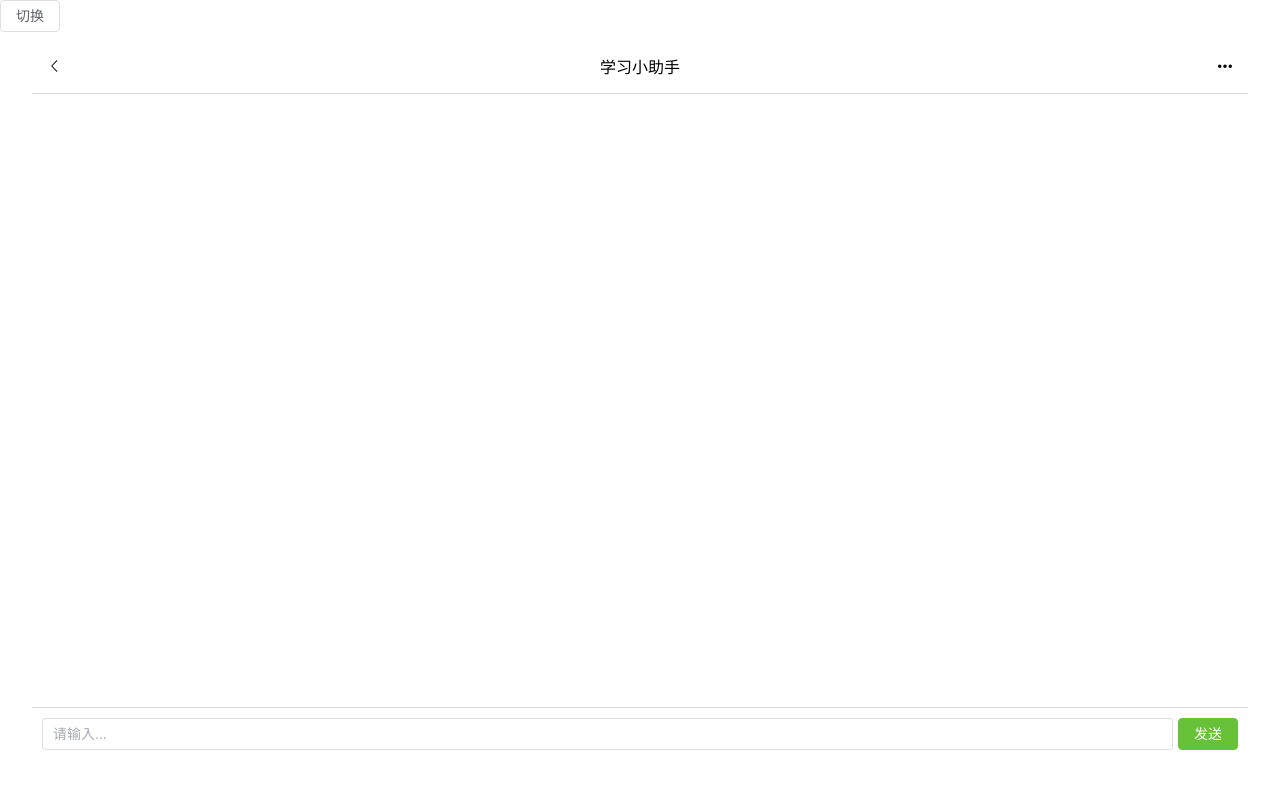
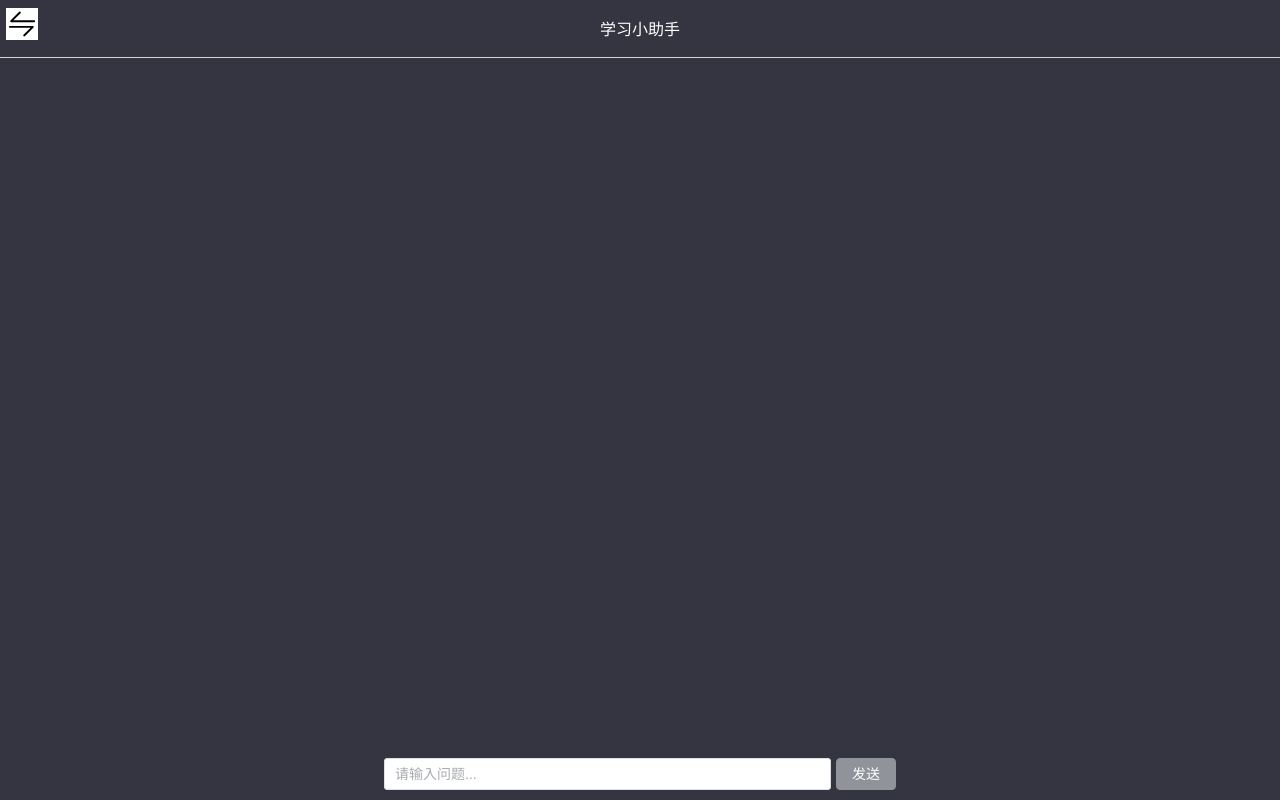
Before and after one commit to CodingAndSleeping/chatgpt-api, a Vue app: page / in a window 1280 px wide. Built offline with nearby package versions, Linux system fonts and the light colour scheme.

Commit message:
增加github-markdown-css暗色样式

```diff
--- a/src/App.vue
+++ b/src/App.vue
@@ -11,10 +11,15 @@ let flag = ref<boolean>(false);
     <component :is="flag ? ChatIndex : ChatgptIndex"></component>
   </KeepAlive>
 
-  <el-button @click="flag = !flag">切换</el-button>
+
+    <el-icon class="switchBtn" @click="flag = !flag" :size="30"><Switch /></el-icon>
+
+
 </template>
 
 <style lang="scss">
+
+@import "github-markdown-css/github-markdown-dark.css";
 html,
 body {
   height: 100%;
@@ -22,4 +27,13 @@ body {
   padding: 0;
   margin: 0;
 }
+
+.switchBtn{
+  position: fixed;
+  top: 1vh;
+  left: 0.5vw;
+  border: 1px solid white;
+  background-color: white;
+}
+
 </style>
--- a/src/components/ChatgptIndex.vue
+++ b/src/components/ChatgptIndex.vue
@@ -1,6 +1,6 @@
 <script lang="ts" setup>
 import { AxiosResponse } from "axios";
-import "github-markdown-css";
+
 import { marked } from "marked";
 
 import {
@@ -71,13 +71,7 @@ watch(messages, () => {
 <template>
   <div class="chatBody">
     <header class="header">
-      <el-icon>
-        <ArrowLeft />
-      </el-icon>
       <div>学习小助手</div>
-      <el-icon>
-        <MoreFilled />
-      </el-icon>
     </header>
     <ul class="messageBody" ref="msgList">
       <li
@@ -101,10 +95,10 @@ watch(messages, () => {
     <footer class="footer">
       <el-input
         v-model="inputVal"
-        placeholder="请输入..."
+        placeholder="请输入问题..."
         @keyup.enter="sendMsg"
       />
-      <el-button type="success" @click="sendMsg">发送</el-button>
+      <el-button type="info" @click="sendMsg">发送</el-button>
     </footer>
   </div>
 </template>
@@ -115,43 +109,44 @@ watch(messages, () => {
   display: flex;
   flex-direction: column;
   justify-content: space-between;
-  height: 90vh;
-  width: 95vw;
+  align-items: center;
+  height: 100vh;
+  width: 100vw;
   top: 0;
   bottom: 0;
   left: 0;
   right: 0;
   margin: auto;
-  background-color: #ffffff;
+  background-color: #343541;
 
   .header {
-    height: 8%;
+    height: 8vh;
+    width: 100vw;
     border-bottom: 1px solid #d6d6d6;
-    color: #000000;
+    color: #ffffff;
     display: flex;
-    justify-content: space-between;
+    justify-content: center;
     align-items: center;
-    padding: 0 15px;
   }
 
   .messageBody {
-    height: 90%;
-    width: 100%;
+    height: 90vh;
+    width: 100vw;
     overflow-y: auto;
-    margin: 0;
     padding: 10px 0;
+    display: flex;
+    flex-direction: column;
+    align-items: center;
 
     li {
       list-style: none;
-      // width: 100%;s
+      width: 60vw;
       display: flex;
       padding: 20px 40px 20px 20px;
-      border-bottom: 0.5px solid #ffffff;
 
       .chatMeg {
         margin: 5px 0;
         display: flex;
-        align-items: center;
         align-items: flex-start;
 
         img {
@@ -161,17 +156,14 @@ watch(messages, () => {
           border-radius: 4px;
         }
 
-
         .assisBubble {
           padding: 5px;
-          font-size: 14px;
           word-break: hyphenate;
           position: relative;
         }
 
         .userBubble {
           padding: 5px;
-          font-size: 14px;
           color: #ffffff;
           word-break: hyphenate;
           position: relative;
@@ -181,12 +173,12 @@ watch(messages, () => {
 
     .assisClass {
       justify-content: start;
-      background-color: #ffffff;
+      background-color: #0d1117;
     }
 
     .userClass {
       justify-content: end;
-      background-color: #343541;
+      background-color: #444654;
     }
   }
 
@@ -200,9 +192,10 @@ watch(messages, () => {
   }
 
   .footer {
+    width: 40vw;
     padding: 10px;
     display: flex;
-    border-top: 1px solid #d6d6d6;
+
     .el-input {
       margin-right: 5px;
     }
--- a/src/main.ts
+++ b/src/main.ts
@@ -2,6 +2,11 @@ import { createApp } from 'vue'
 import './style.css'
 import App from './App.vue'
 import * as ElementPlusIconsVue from '@element-plus/icons-vue'
+
+// import "github-markdown-css";
+
+
+
 const app = createApp(App)
 
 for (const [key, component] of Object.entries(ElementPlusIconsVue)) {
```
